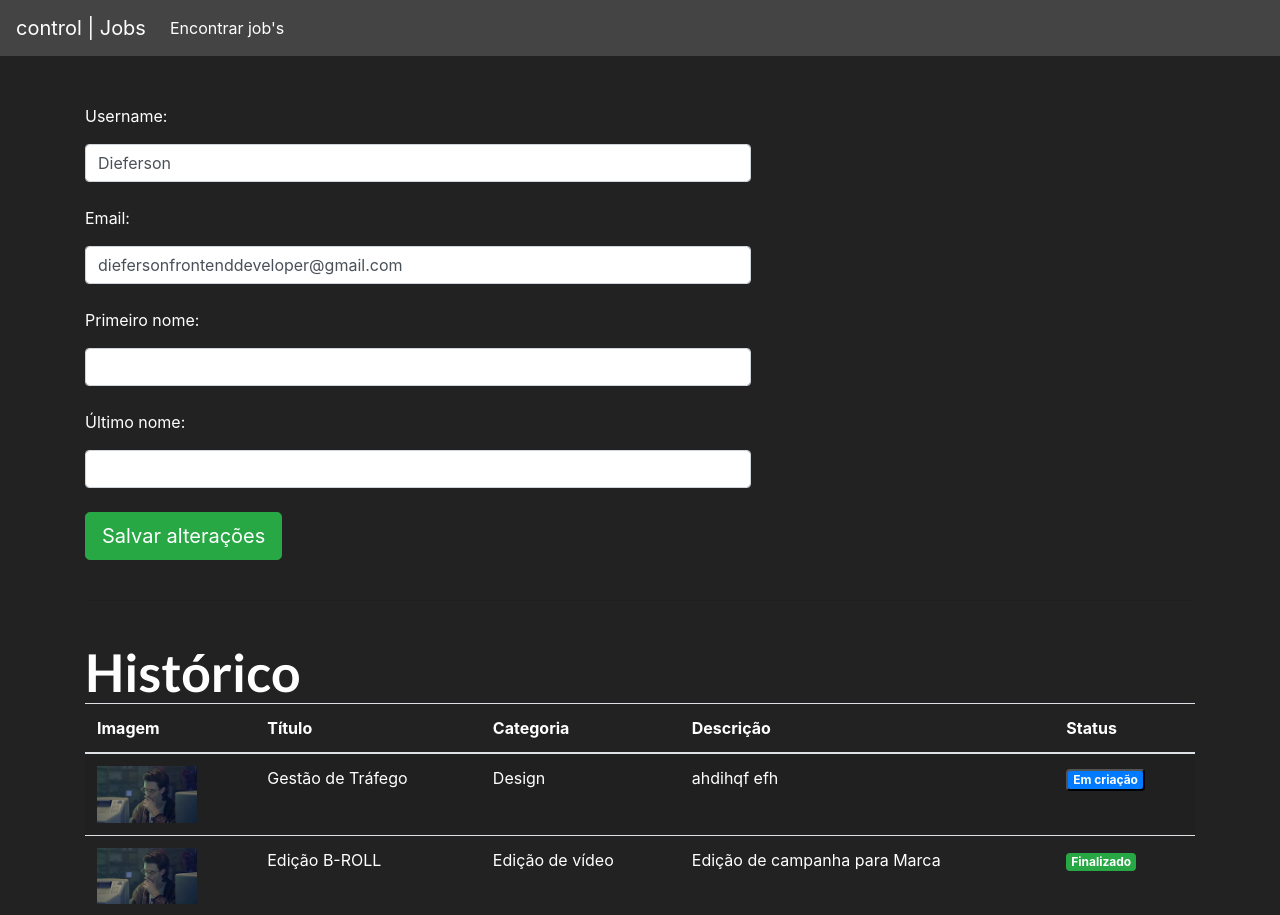
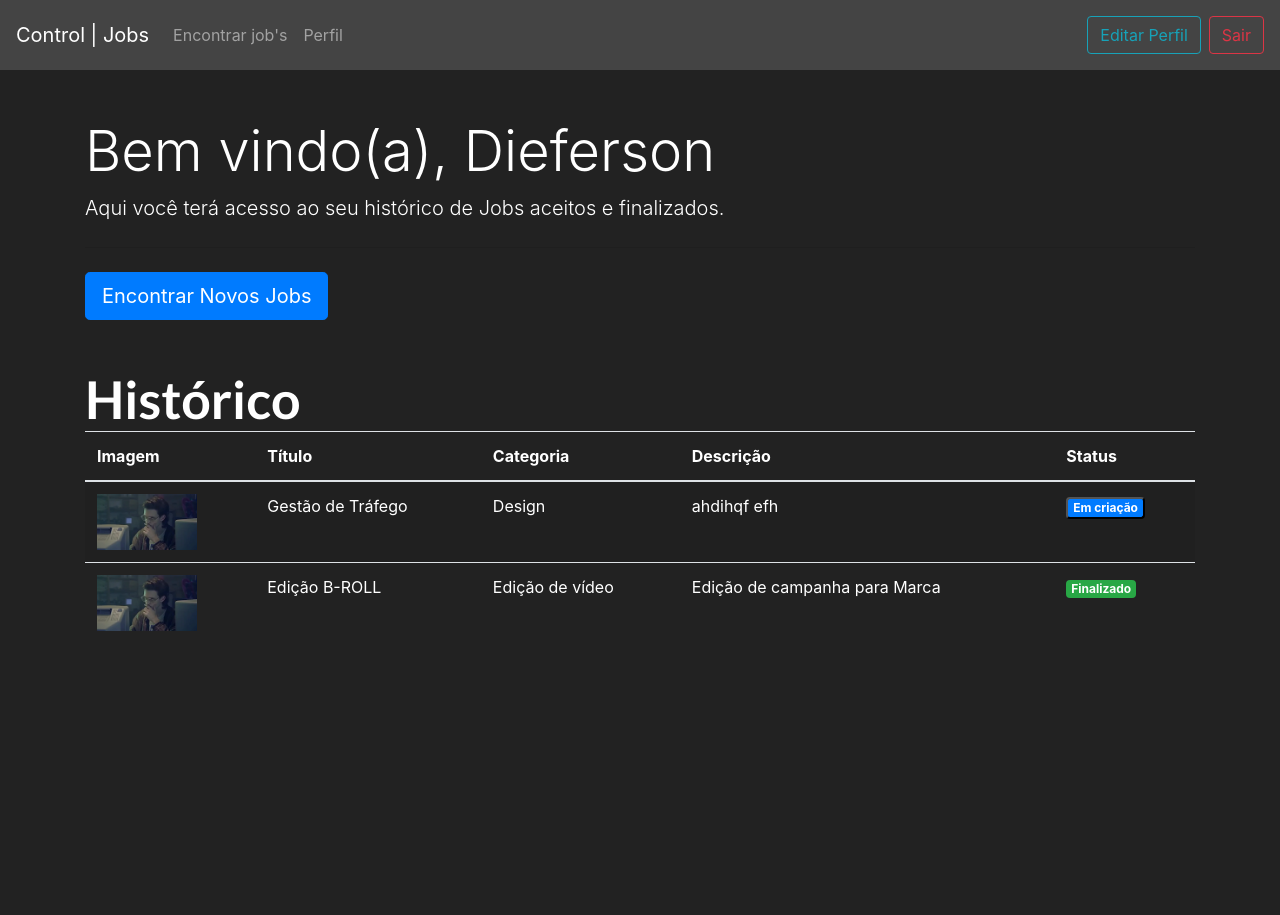
Before and after one commit to frontendDieferson/controlJobs, a Django app: page /jobs/perfil/ in a window 1280 px wide. Shown: the top 915 px of the page. After the commit the page ends 631 px from the top, so only its background shows below. Run offline with Django 4.2, Linux system fonts and the light colour scheme; a user stored in the database is signed in; data comes from the database, SQL or seed files in the repository; both versions use the stored data as it was after the commit.

Commit message:
Projeto finalizado, pronto para Deploy

```diff
--- a/authentication/views.py
+++ b/authentication/views.py
@@ -9,7 +9,7 @@ from django.contrib import auth
 def cadastro(request):
     if request.method == "GET":
       if request.user.is_authenticated:
-        return redirect('/dashboard')
+        return redirect('/jobs')
       return render(request, 'cadastro.html')
     elif request.method == "POST":
       username = request.POST.get('username')
@@ -47,7 +47,7 @@ def cadastro(request):
 def login(request):
     if request.method == "GET":
       if request.user.is_authenticated:
-        return redirect('/plataforma')
+        return redirect('/perfil')
       return render(request, 'login.html')
 
     elif request.method == "POST":
@@ -63,7 +63,7 @@ def login(request):
             return redirect('/auth/login')
         else:
             auth.login(request, usuario)
-            return redirect('/dashboard')
+            return redirect('/jobs/perfil')
 
 def logout(request):
   auth.logout(request)
--- a/jobs/templates/perfil.html
+++ b/jobs/templates/perfil.html
@@ -3,8 +3,8 @@
 
 
 {% block 'head' %}
+        <link rel="stylesheet" href="{% static 'jobs/css/perfil.css' %}">
 		<link rel="stylesheet" href="{% static 'jobs/css/encontrar_jobs.css' %}">
-    <link rel="stylesheet" href="{% static 'jobs/css/perfil.css' %}">
 {% endblock %}
 
 
@@ -12,33 +12,17 @@
     <br>
     <br>
     <div class="container">
-        {% if messages %}
-            {% for message in messages %}
-                <div class="alert {{message.tags}}">
-                    {{message}}
-                </div>
-            {% endfor %}
-        {% endif %}
-        <div style="width: 60%">
-            <form action="{% url 'perfil' %}" method="POST">{% csrf_token %}
-                <p>Username:</p>
-                <input type="text" class="form-control" value="{{user.username}}" name="username">
-                <br>
-                <p>Email:</p>
-                <input type="email" class="form-control" value="{{user.email}}" name="email">
-                <br>
-                <p>Primeiro nome:</p>
-                <input type="text" class="form-control" value="{{user.first_name}}" name="primeiro_nome">
-                <br>
-                <p>Último nome:</p>
-                <input type="text" class="form-control" value="{{user.last_name}}" name="ultimo_nome">
-                <br>
-                <input type="submit" class="btn btn-success btn-lg" value="Salvar alterações">
-            </form>
-        </div>
-        <br>
-        <hr class="borda-degrade">
-        <br>
+        <div class="jumbotronTitle">
+            <h1 class="display-4">Bem vindo(a), {{user.username}}</h1>
+            <p class="lead">Aqui você terá acesso ao seu histórico de Jobs aceitos e finalizados.</p>
+            <hr class="my-4">
+
+
+              <a class="btn btn-primary btn-lg" href="{% url 'encontrar_jobs' %}" role="button">Encontrar Novos Jobs</a>
+
+          </div>
+          <br>
+          <br>
         <h4 class="titulo">Histórico</h4>
 
         <table style="background-color: #222; color: white;" class="table table-striped">
--- a/jobs/urls.py
+++ b/jobs/urls.py
@@ -7,6 +7,7 @@ urlpatterns = [
    path('encontrar_jobs', views.encontrar_jobs, name="encontrar_jobs"),
    path('aceitar_job/<int:id>/', views.aceitar_job, name="aceitar_job"),
    path('perfil/', views.perfil, name="perfil"),
+   path('editar_perfil/', views.editar_perfil, name="editar_perfil"),
    path('enviar_projeto/', views.enviar_projeto, name="enviar_projeto")
 
 ]
--- a/jobs/views.py
+++ b/jobs/views.py
@@ -90,6 +90,41 @@ def perfil(request):
         messages.add_message(request, constants.SUCCESS, 'Dados alterado com sucesso')
         return redirect('/jobs/perfil')
 
+
+@login_required(login_url='/auth/login')
+
+def editar_perfil(request):
+    if request.method == "GET":
+
+        return render(request, 'editar_perfil.html')
+    elif request.method == "POST":
+        username = request.POST.get('username')
+        email = request.POST.get('email')
+        primeiro_nome = request.POST.get('primeiro_nome')
+        ultimo_nome = request.POST.get('ultimo_nome')
+
+        usuario = User.objects.filter(username=username).exclude(id=request.user.id)
+
+        if usuario.exists():
+            messages.add_message(request, constants.ERROR, 'Já existe um usuário com esse Username')
+            return redirect('/jobs/perfil')
+
+        usuario = User.objects.filter(email=email).exclude(id=request.user.id)
+
+        if usuario.exists():
+            messages.add_message(request, constants.ERROR, 'Já existe um usuário com esse E-mail')
+            return redirect('/jobs/perfil')
+
+
+        request.user.username = username
+        request.user.email = email
+        request.user.first_name = primeiro_nome
+        request.user.last_name = ultimo_nome
+        request.user.save()
+        messages.add_message(request, constants.SUCCESS, 'Dados alterado com sucesso')
+        return redirect('/jobs/perfil')
+
+
 @login_required(login_url='/auth/login')
 
 def enviar_projeto(request):
--- a/templates/base.html
+++ b/templates/base.html
@@ -11,7 +11,6 @@
           {% block 'head' %}
 
 
-
           {% endblock %}
           <link rel="stylesheet" href="https://cdn.jsdelivr.net/npm/bootstrap@4.6.1/dist/css/bootstrap.min.css">
           <title>{% block 'title' %}{% endblock %}</title>
@@ -19,18 +18,26 @@
         <body class="fundo">
 
           {% if user.is_authenticated %}
-<nav style="background-color: #444;" class="navbar navbar-expand-lg navbar-dark">
-<a class="navbar-brand" href="#"><span class="font-degrade-nav">control | Jobs</span></a>
-<button class="navbar-toggler" type="button" data-toggle="collapse" data-target="#navbarNav" aria-controls="navbarNav" aria-expanded="false" aria-label="Toggle navigation">
+      <nav style="background-color: #444;" class="navbar navbar-expand-lg navbar-dark justify-content-between">
+      <a class="navbar-brand" href="#">
+        <span>Control | Jobs</span></a>
+      <button class="navbar-toggler" type="button"
+              data-toggle="collapse"
+              data-target="#navbarNav"
+              aria-controls="navbarNav"
+              aria-expanded="false"
+              aria-label="Toggle navigation">
       <span class="navbar-toggler-icon"></span>
       </button>
       <div class="collapse navbar-collapse" id="navbarNav">
       <ul class="navbar-nav">
-<li class="nav-item active">
-<a class="nav-link" href="#">Encontrar job's</a>
-</li>
+
+      <a class="nav-link" href="{% url 'encontrar_jobs' %}">Encontrar job's</a>
+      <a class="nav-link" href="{% url 'perfil' %}">Perfil</a>
       </ul>
     </div>
+    <a href="{% url 'editar_perfil' %}" class="btn btn-outline-info m-2">Editar Perfil</a>
+    <a href="{% url 'logout' %}" class="btn btn-outline-danger">Sair</a>
       </nav>
       {% endif %}
 
--- a/templates/static/jobs/css/encontrar_jobs.css
+++ b/templates/static/jobs/css/encontrar_jobs.css
@@ -1,3 +1,4 @@
+
 .fundo{
 
     background-color: #222;
@@ -59,6 +60,7 @@
     display: inline;
     color: #FFF;
     padding-bottom: 10px;
+
 }
 
 .job-modal-titulo{
--- /dev/null
+++ b/templates/static/jobs/css/perfil.css
@@ -0,0 +1,4 @@
+.jumbotronTitle {
+    background-color: none;
+
+}
```
Also changed, not shown: jobs/templates/editar_perfil.html (added, +42 -0 lines), db.sqlite3, templates/static/base.css (added), templates/static/jobs/img/logo.png (added). Lines whose indentation alone changed are shown as unchanged.
